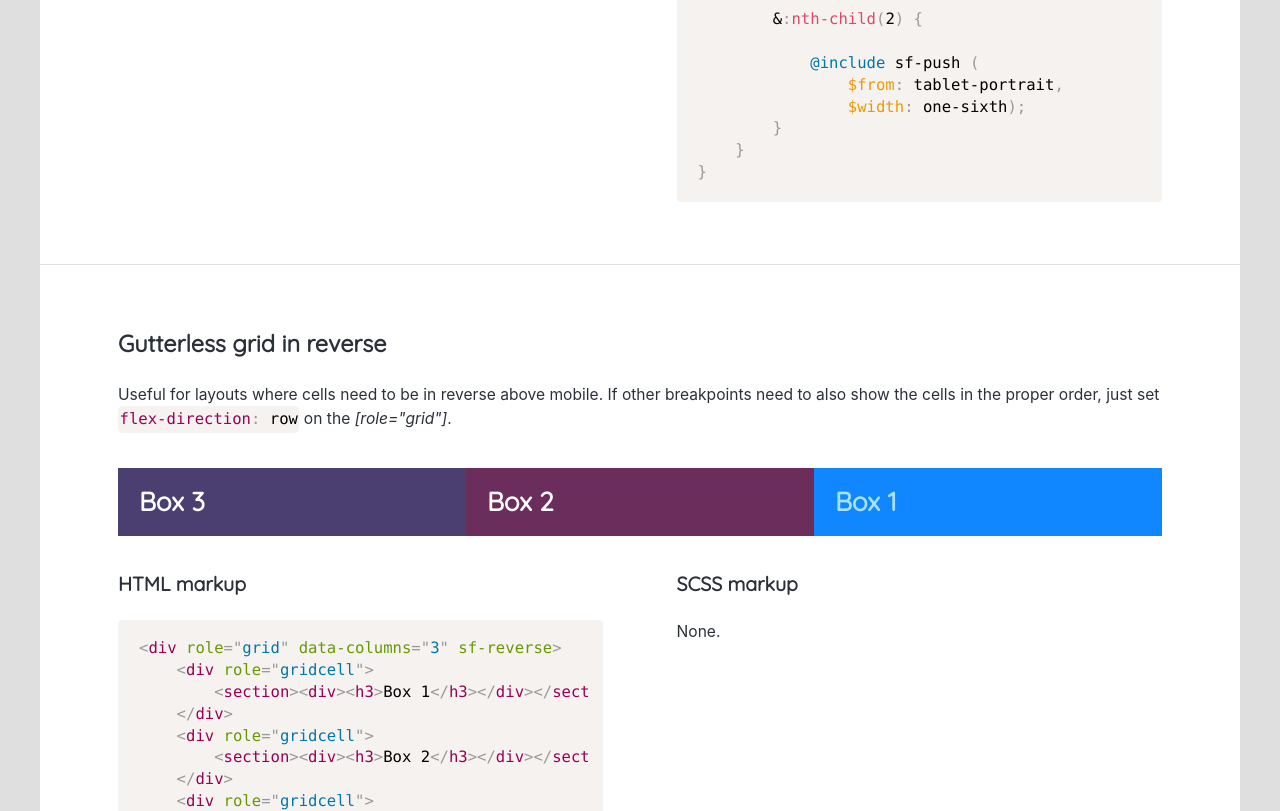
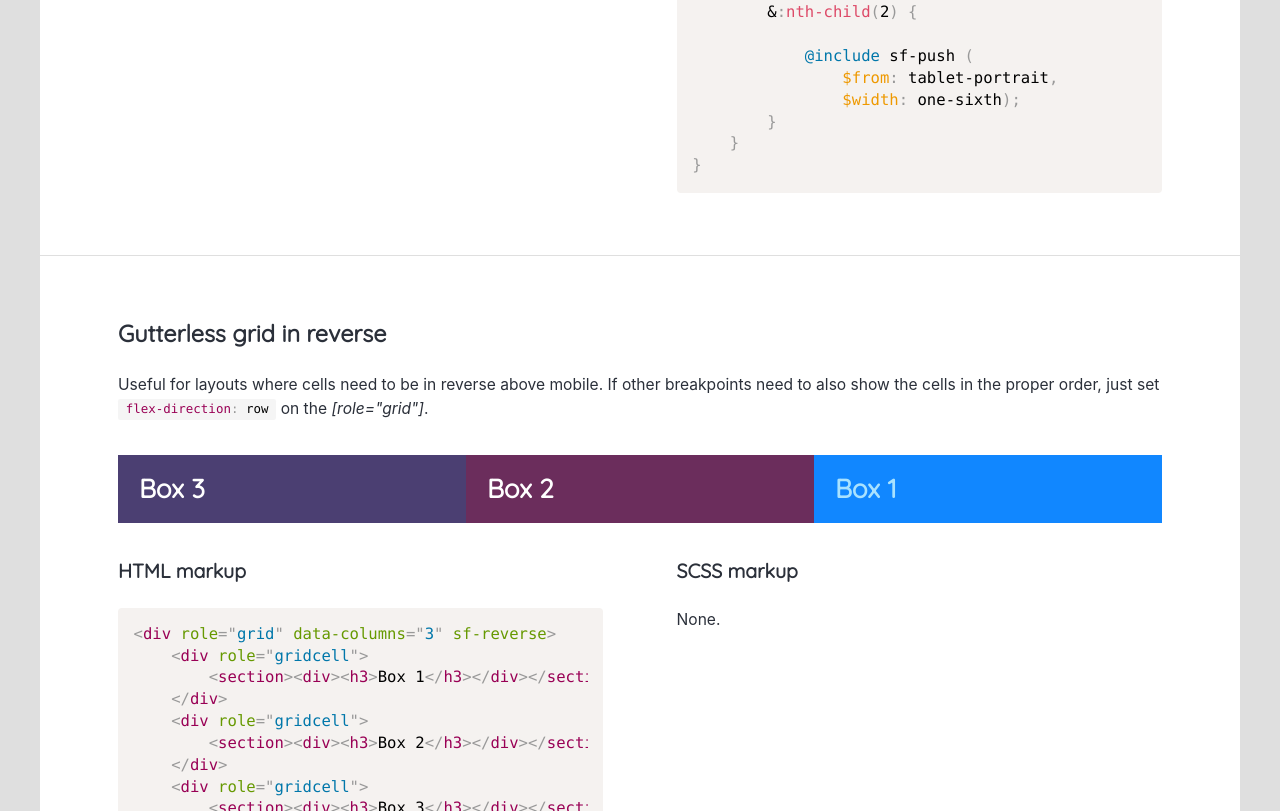
Before and after one commit to fynydd/SFUMATO, a website: page styleguide/grids.html in a window 1280 px wide. Shown: the part 1989-2800 px from the top of the page. Drawn offline with nearby package versions, Linux system fonts and the light colour scheme.

Commit message:
Better CSS selector for inline code

```diff
--- a/styleguide/scss/core/_core-typography.scss
+++ b/styleguide/scss/core/_core-typography.scss
@@ -125,14 +125,18 @@ small {
     line-height: 1.3rem;
 }
 
-code {
+:not(pre) {
 
-    display: inline-block;
-    @include sf-set-color-scheme(graylightest);
-    margin: 0;
-    padding: 0.15rem 0.35rem;
-    border-radius: 0.15rem;
-    font-size: 0.8rem;
+    & > code,
+    & > code[class*="language-"] {
+
+        display: inline-block;
+        @include sf-set-color-scheme(graylightest);
+        margin: 0;
+        padding: 0.1rem 0.5rem;
+        border-radius: 0.15rem;
+        font-size: 0.8rem;
+    }
 }
 
 pre {
```
Also changed, not shown: styleguide/stylesheets/styleguide.css.
